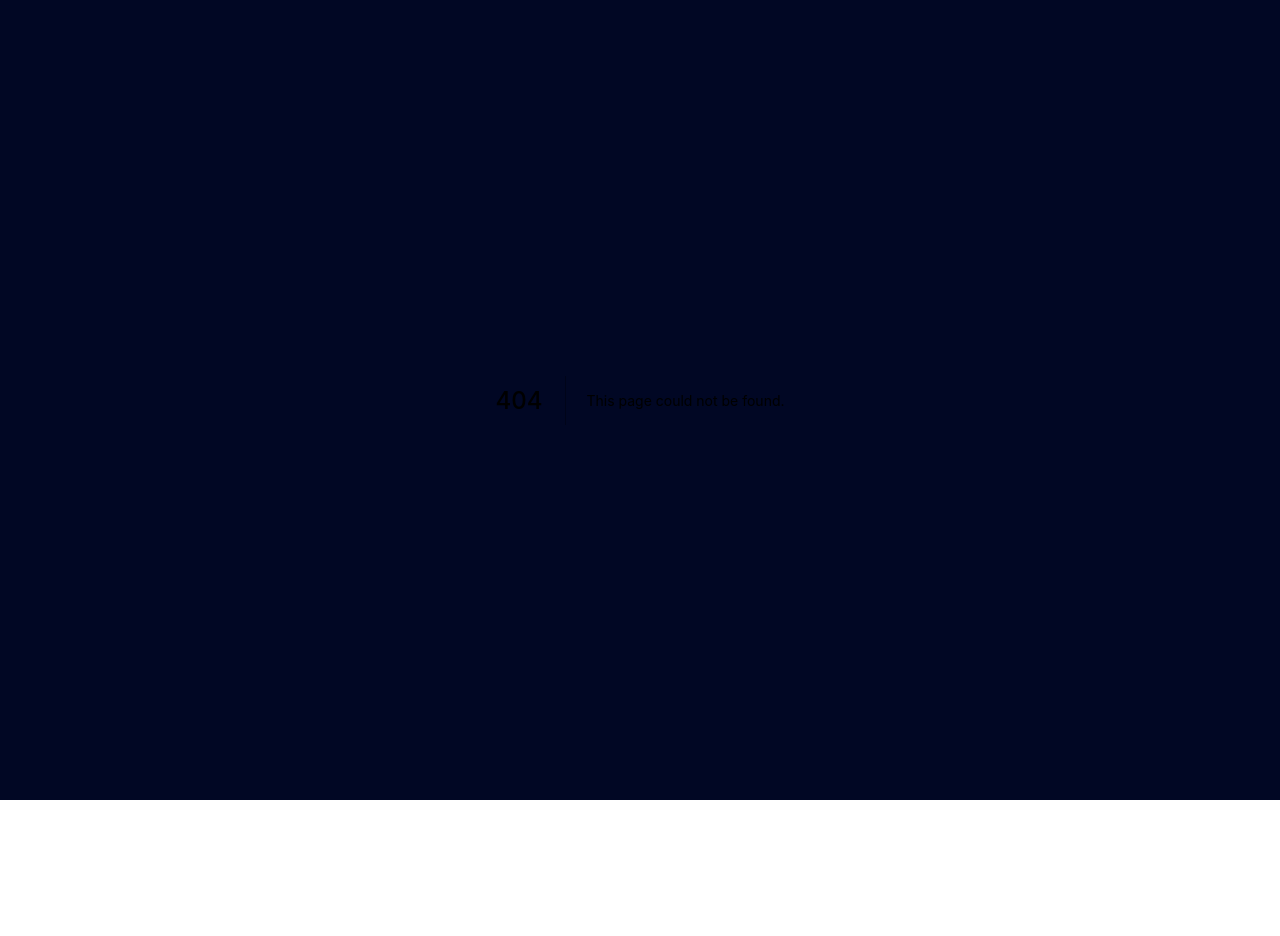
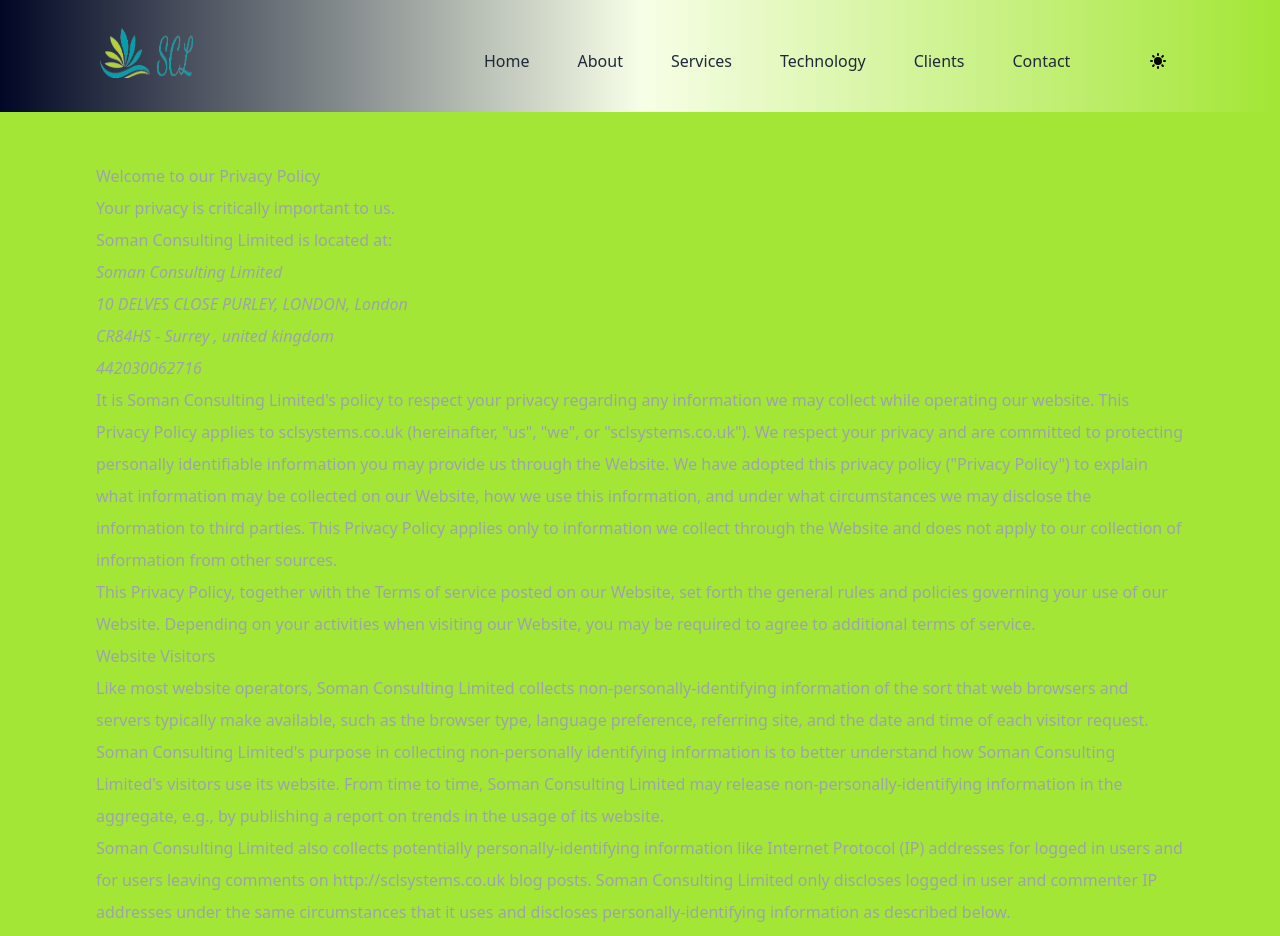
Before and after one commit to lmnaslimited/project-m, a Next.js app: page /terms in a window 1280 px wide. Before the commit this address had no page. Shown: the top 936 px of the page. Before the commit the page ends 800 px from the top, so only its background shows below. Built offline with nearby package versions, Linux system fonts and the light colour scheme.

Commit message:
updated terms

```diff
--- a/components/clients/clients.js
+++ b/components/clients/clients.js
@@ -3,7 +3,7 @@
 import Image from 'next/image'
 export default function brands({clients}) {
     return (
-        <section className="lg:mx-40 md:mx-8 mx-2 h-60 md:mb-10">
+        <section id='clients' className="lg:mx-40 md:mx-8 mx-2 h-60 md:mb-10">
             <div className="flex flex-col text-center w-full mb-20">
                 <h1 className="sm:text-4xl text-2xl font-bold title-font mb-4 text-th-primary-medium">{clients.title}
                 </h1>
--- a/components/navbar/logo.js
+++ b/components/navbar/logo.js
@@ -1,23 +1,26 @@
 import Image from 'next/image'
-export default function Logo({size, textColor}) {
+import Link from 'next/link'
+export default function Logo({ size, textColor }) {
     const colorClass = textColor ? textColor : 'text-th-primary-dark'
-    console.log('ColorClass',colorClass)
+    console.log('ColorClass', colorClass)
 
     return (
+        <Link href='/'>
+            <a>
                 <div className={'flex items-center flex-shrink-0 mr-6 ' + colorClass}>
                     <div className=' mr-4'>
                         <div className='flex  mb-4 px-1 py-1 rounded-lg '>
                             <Image
                                 src="/scl-logo-161x108.png"
-                    height={size?size:'50'}
-                    width={size?size:'50'}
+                                height={size ? size : '50'}
+                                width={size ? size : '50'}
                                 className="w-32 h-16 text-white p-2"
                                 alt='Logo'
                             />
                             <Image
                                 src="/scl-161x108.png"
-                    height={size?size:'50'}
-                    width={size?size:'50'}
+                                height={size ? size : '50'}
+                                width={size ? size : '50'}
                                 className="w-32 h-16 text-white p-2"
                                 alt='Logo'
                             />
@@ -26,5 +29,7 @@
                     </div>
 
                 </div>
+            </a>
+        </Link>
     )
 }
--- a/components/navbar/menuList.js
+++ b/components/navbar/menuList.js
@@ -4,7 +4,7 @@
   // Flex stacks the items by sideways. For Mobile we need the items to be stacked in row
   // We use flex-grow only for large devices
   return (
-    <div className="md:text-lg text-md font-bold tracking-normal ml-10 lg:ml-60 lg:flex-grow">
+    <div className="font-medium ml-10 lg:ml-60 lg:flex-grow">
       {
         //A Sub function to build individual menu
         menuItems.map((menuItem) => (
@@ -17,7 +17,7 @@
 function Menu({ menuItem }) {
   return (
 
-    <a href="/contact" className="block  mt-4  xl:mb-0 lg:pr-2 xl:pr-8 lg:text-sm xl:text-xl  lg:inline lg:mt-0 text-th-primary-dark hover:text-th-primary-medium mr-4">
+    <a href={menuItem.href} className="block  mt-4  xl:mb-0 lg:pr-2 xl:pr-8   lg:inline lg:mt-0 text-th-primary-dark hover:text-th-primary-medium mr-4">
       {menuItem.menu}
       {menuItem.subMenus ? (
         <CollapseMenu subMenus={menuItem.subMenus} />
--- a/components/navbar/navbar.js
+++ b/components/navbar/navbar.js
@@ -47,18 +47,25 @@
 function BuildMenu({ categories }) {
   // const cat = categories.map((category) => { return category.name })
   return [
-    { menu: 'About'},
-    { menu: 'Services' },
+    { menu: 'Home',
+      href: '/'},
+    { menu: 'About',
+      href: 'about'},
+    { menu: 'Services',
+      href: '/#services' },
     {
       menu: 'Technology',
+      href: '/#technology'
     },
     {
       menu: 'Clients',
+      href: '/#clients'
       // Uncomment below code to enable submenus
       //    subMenus: [...cat]
     },
     {
       menu: 'Contact',
+      href: '/contact'
     },
     //{ menu: 'Contact' }, { menu: 'Subscriptions' }
   ]
--- a/components/services/services.js
+++ b/components/services/services.js
@@ -8,10 +8,11 @@
     { title: 'HANA', subTitle: 'Cloud', image: '/services/cloud-512x512.png' },
     { title: 'SUPPORT', subTitle: 'Maintenance', image: '/services/support-512x512.png' },
 ] */
-export default function Services({services}) {
+export default function Services({ services }) {
     return (
         <>
-            <section className=" text-th-primary-dark body-font">
+
+                <section id='services' className=" text-th-primary-dark body-font">
                     <div className="container py-12 px-5 mx-auto">
                         <div className="flex flex-col text-center w-full mb-20">
                             <h1 className="sm:text-3xl text-2xl font-medium title-font mb-4 text-th-primary-medium">{services.title}
@@ -34,6 +35,7 @@
                     </div>
                 </section>
 
+
         </>
     )
 }
--- a/components/technologies/technologies.js
+++ b/components/technologies/technologies.js
@@ -1,7 +1,7 @@
 export default function Technologies({technologies}) {
   return (
     <>
-      <section className="flex rounded-3xl my-40  px-20  shadow shadow-white py-20 mx-auto max-w-7xl">
+      <section id='technology' className="flex rounded-3xl my-40  px-20  shadow shadow-white py-20 mx-auto max-w-7xl">
         <div className="grid items-center grid-cols-1 lg:grid-cols-2 gap-y-10 lg:gap-y-32 gap-x-10 lg:gap-x-24">
           <div className="">
             <h2 className="mb-3 text-3xl font-extrabold leading-tight tracking-normal text-center text-th-primary-medium sm:text-left md:text-4xl">{technologies.title}</h2>
--- a/pages/about.js
+++ b/pages/about.js
@@ -1,6 +1,10 @@
+import Layout from '../components/layout'
+import Container from "../components/container";
 export default function AboutUs() {
   return (
     <div>
+      <Layout>
+
           <section className="relative">
             <img className="absolute inset-0 object-cover w-full h-full" alt="" />
             <div className="relative bg-opacity-50  bg-th-background">
@@ -14,7 +18,7 @@
                   <path d="M0,0 C48.8902582,6.27314026 86.2235915,9.40971039 112,9.40971039 C137.776408,9.40971039 175.109742,6.27314026 224,0 L224,12.0441132 L0,12.0441132 L0,0 Z"></path>
                 </svg>
               </div>
-  <header className="text-white body-font bg-th-background">
+              {/** <header className="text-white body-font bg-th-background">
               <div className="container mx-auto flex flex-wrap p-5 flex-col md:flex-row items-center">
                 <a className="flex title-font font-medium items-center text-gray-900 mb-4 md:mb-0">
                 <div className='flex items-center flex-shrink-0 mr-6 '>
@@ -37,7 +41,7 @@
                 </div>
             </div>
         </div>
-                  {/**<svg
+                <svg
                     xmlns="http://www.w3.org/2000/svg"
                     fill="none"
                     stroke="currentColor"
@@ -49,7 +53,7 @@
                   >
                     <path d="M12 2L2 7l10 5 10-5-10-5zM2 17l10 5 10-5M2 12l10 5 10-5"></path>
     </svg>
-    <span className="ml-3 text-xl">Tidal Groups</span>*/}
+    <span className="ml-3 text-xl">Tidal Groups</span>
     </a>
                 <nav className="md:mr-auto md:ml-4 md:py-1 md:pl-4 md:border-l md:border-gray-400  bg-th-background text-gray-600 flex flex-wrap items-center text-base justify-center">
                   <a href="" className="mr-5 text-th-primary-dark hover:text-th-primary-medium">Home</a>
@@ -59,7 +63,7 @@
                   <a href="" className="mr-5 text-th-primary-dark hover:text-th-primary-medium">Contact</a>
                 </nav>
               </div>
-            </header>
+            </header>  */}
               <div className="px-4 py-16 mx-auto  bg-th-background sm:max-w-xl md:max-w-full lg:max-w-screen-xl md:px-24 lg:px-8 lg:py-20">
                 <div className="flex flex-col lg:flex-row">
                   <div className="flex flex-col mb-6 mr-12  lg:w-1/2 w-full lg:flex-col md:mb-10">
@@ -111,7 +115,7 @@
             </div>
           </section>
           <div className="flex flex-col justify-center text-center">
-       <h1 className="font-sans font-bold mt-4 md:mt-0 lg:text-5xl md:text-3xl text-2xl text-th-primary-dark">Our <span className="text-th-primary-medium">strength</span>
+            <h1 className="font-sans font-bold mt-4 md:mt-10 lg:text-5xl md:text-3xl text-2xl text-th-primary-dark">Our <span className="text-th-primary-medium">strength</span>
 
             </h1>
             <p className="my-4 md:my-12">
@@ -177,6 +181,7 @@
             </div>
           </div>
 
+      </Layout>
 
     </div>
 
--- a/pages/contact.js
+++ b/pages/contact.js
@@ -1,7 +1,11 @@
+import Layout from '../components/layout'
+import Container from '../components/container'
 export default function Contact() {
     return (
+        <Layout>
+            <Container>
                 <section className="text-gray-600 body-font relative ">
-            <header className="text-white body-font bg-th-background">
+                    {/**  <header className="text-white body-font bg-th-background">
                     <div className="container mx-auto flex flex-wrap p-5 flex-col md:flex-row items-center">
                         <a className="flex title-font font-medium items-center text-gray-900 mb-4 md:mb-0">
                             <div className='flex items-center flex-shrink-0 mr-6 '>
@@ -37,7 +41,7 @@
                   >
                     <path d="M12 2L2 7l10 5 10-5-10-5zM2 17l10 5 10-5M2 12l10 5 10-5"></path>
     </svg>
-    <span className="ml-3 text-xl">Tidal Groups</span>*/}
+    <span className="ml-3 text-xl">Tidal Groups</span>
                         </a>
                         <nav className="md:mr-auto md:ml-4 md:py-1 md:pl-4 md:border-l md:border-gray-400  bg-th-background text-gray-600 flex flex-wrap items-center text-base justify-center">
                             <a href="" className="mr-5 text-th-primary-dark hover:text-th-primary-medium">Home</a>
@@ -47,12 +51,12 @@
                             <a className="mr-5 text-th-primary-dark hover:text-th-primary-medium">Contact</a>
                         </nav>
                     </div>
-            </header>
+                </header>  */}
                     <div className="min-w-screen min-h-screen bg-th-background flex  items-center justify-center px-5 py-5">
                         <div className="bg-th-background-secondary rounded-3xl shadow-xl  overflow-hidden">
                             <div className="md:flex w-full">
                                 <div className="hidden md:block w-1/2 ">
-                            <img src="/contact/contact-img-427x529.jpg" className="w-full object-cover h-auto" />   </div>
+                                    <img src="/contact/coffee-meeting.jpeg" className="w-full object-cover h-auto" />   </div>
                                 <div className="w-full md:w-1/2 py-10 px-5 md:px-10">
                                     <div className="text-center text-th-primary-dark mb-10">
                                         <h1 className="font-bold text-3xl text-th-primary-medium">Let's Connect</h1>
@@ -110,5 +114,7 @@
 
 
                 </section>
+            </Container>
+        </Layout>
     )
 }
--- /dev/null
+++ b/pages/terms.js
@@ -0,0 +1,59 @@
+import Container from "../components/container"
+import Layout from "../components/layout"
+export default function Terms() {
+
+    return (
+        <Layout>
+            <Container>
+                <div className='my-12 leading-8 text-gray-400'>
+                    <h1>Welcome to our Privacy Policy</h1>
+                    <h3>Your privacy is critically important to us.</h3>
+                    Soman Consulting Limited is located at:<br />
+                    <address>
+                        Soman Consulting Limited<br />10 DELVES CLOSE PURLEY, LONDON, London <br />CR84HS - Surrey , united kingdom<br />442030062716</address>
+
+                    <p>It is Soman Consulting Limited's policy to respect your privacy regarding any information we may collect while operating our website. This Privacy Policy applies to <a href="http://sclsystems.co.uk">sclsystems.co.uk</a> (hereinafter, "us", "we", or "sclsystems.co.uk"). We respect your privacy and are committed to protecting personally identifiable information you may provide us through the Website. We have adopted this privacy policy ("Privacy Policy") to explain what information may be collected on our Website, how we use this information, and under what circumstances we may disclose the information to third parties. This Privacy Policy applies only to information we collect through the Website and does not apply to our collection of information from other sources.</p>
+                    <p>This Privacy Policy, together with the Terms of service posted on our Website, set forth the general rules and policies governing your use of our Website. Depending on your activities when visiting our Website, you may be required to agree to additional terms of service.</p>
+
+                    <h2>Website Visitors</h2>
+                    <p>Like most website operators, Soman Consulting Limited collects non-personally-identifying information of the sort that web browsers and servers typically make available, such as the browser type, language preference, referring site, and the date and time of each visitor request. Soman Consulting Limited's purpose in collecting non-personally identifying information is to better understand how Soman Consulting Limited's visitors use its website. From time to time, Soman Consulting Limited may release non-personally-identifying information in the aggregate, e.g., by publishing a report on trends in the usage of its website.</p>
+                    <p>Soman Consulting Limited also collects potentially personally-identifying information like Internet Protocol (IP) addresses for logged in users and for users leaving comments on http://sclsystems.co.uk blog posts. Soman Consulting Limited only discloses logged in user and commenter IP addresses under the same circumstances that it uses and discloses personally-identifying information as described below.</p>
+
+                    <h2>Gathering of Personally-Identifying Information</h2>
+                    <p>Certain visitors to Soman Consulting Limited's websites choose to interact with Soman Consulting Limited in ways that require Soman Consulting Limited to gather personally-identifying information. The amount and type of information that Soman Consulting Limited gathers depends on the nature of the interaction. For example, we ask visitors who sign up for a blog at http://sclsystems.co.uk to provide a username and email address.</p>
+
+                    <h2>Security</h2>
+                    <p>The security of your Personal Information is important to us, but remember that no method of transmission over the Internet, or method of electronic storage is 100% secure. While we strive to use commercially acceptable means to protect your Personal Information, we cannot guarantee its absolute security.</p>
+
+                    <h2>Advertisements</h2>
+                    <p>Ads appearing on our website may be delivered to users by advertising partners, who may set cookies. These cookies allow the ad server to recognize your computer each time they send you an online advertisement to compile information about you or others who use your computer. This information allows ad networks to, among other things, deliver targeted advertisements that they believe will be of most interest to you. This Privacy Policy covers the use of cookies by Soman Consulting Limited and does not cover the use of cookies by any advertisers.</p>
+
+                    <h2>Links To External Sites</h2>
+                    <p>Our Service may contain links to external sites that are not operated by us. If you click on a third party link, you will be directed to that third party's site. We strongly advise you to review the Privacy Policy and terms of service of every site you visit.</p>
+                    <p>We have no control over, and assume no responsibility for the content, privacy policies or practices of any third party sites, products or services.</p>
+
+
+
+                    <h2>Aggregated Statistics</h2>
+                    <p>Soman Consulting Limited may collect statistics about the behavior of visitors to its website. Soman Consulting Limited may display this information publicly or provide it to others. However, Soman Consulting Limited does not disclose your personally-identifying information.</p>
+
+
+                    <h2>Cookies</h2>
+                    <p>To enrich and perfect your online experience, Soman Consulting Limited uses "Cookies", similar technologies and services provided by others to display personalized content, appropriate advertising and store your preferences on your computer.</p>
+                    <p>A cookie is a string of information that a website stores on a visitor's computer, and that the visitor's browser provides to the website each time the visitor returns. Soman Consulting Limited uses cookies to help Soman Consulting Limited identify and track visitors, their usage of http://sclsystems.co.uk, and their website access preferences. Soman Consulting Limited visitors who do not wish to have cookies placed on their computers should set their browsers to refuse cookies before using Soman Consulting Limited's websites, with the drawback that certain features of Soman Consulting Limited's websites may not function properly without the aid of cookies.</p>
+                    <p>By continuing to navigate our website without changing your cookie settings, you hereby acknowledge and agree to Soman Consulting Limited's use of cookies.</p>
+
+
+
+                    <h2>Privacy Policy Changes</h2>
+                    <p>Although most changes are likely to be minor, Soman Consulting Limited may change its Privacy Policy from time to time, and in Soman Consulting Limited's sole discretion. Soman Consulting Limited encourages visitors to frequently check this page for any changes to its Privacy Policy. Your continued use of this site after any change in this Privacy Policy will constitute your acceptance of such change.</p>
+
+
+                    <h2>Credit & Contact Information</h2>
+                    <p>If you have any questions about this Privacy Policy, please contact us via <a href="mailto:mani.ramanathan@sclsystems.co.uk">email</a> or <a href="tel:442030062716">phone</a>.</p>
+
+                </div>
+            </Container>
+        </Layout>
+    )
+}
```
Also changed, not shown: public/contact/coffee-meeting.jpeg (added), 1 other file (tests, documents, lock files or other folders). Lines whose indentation alone changed are shown as unchanged.
